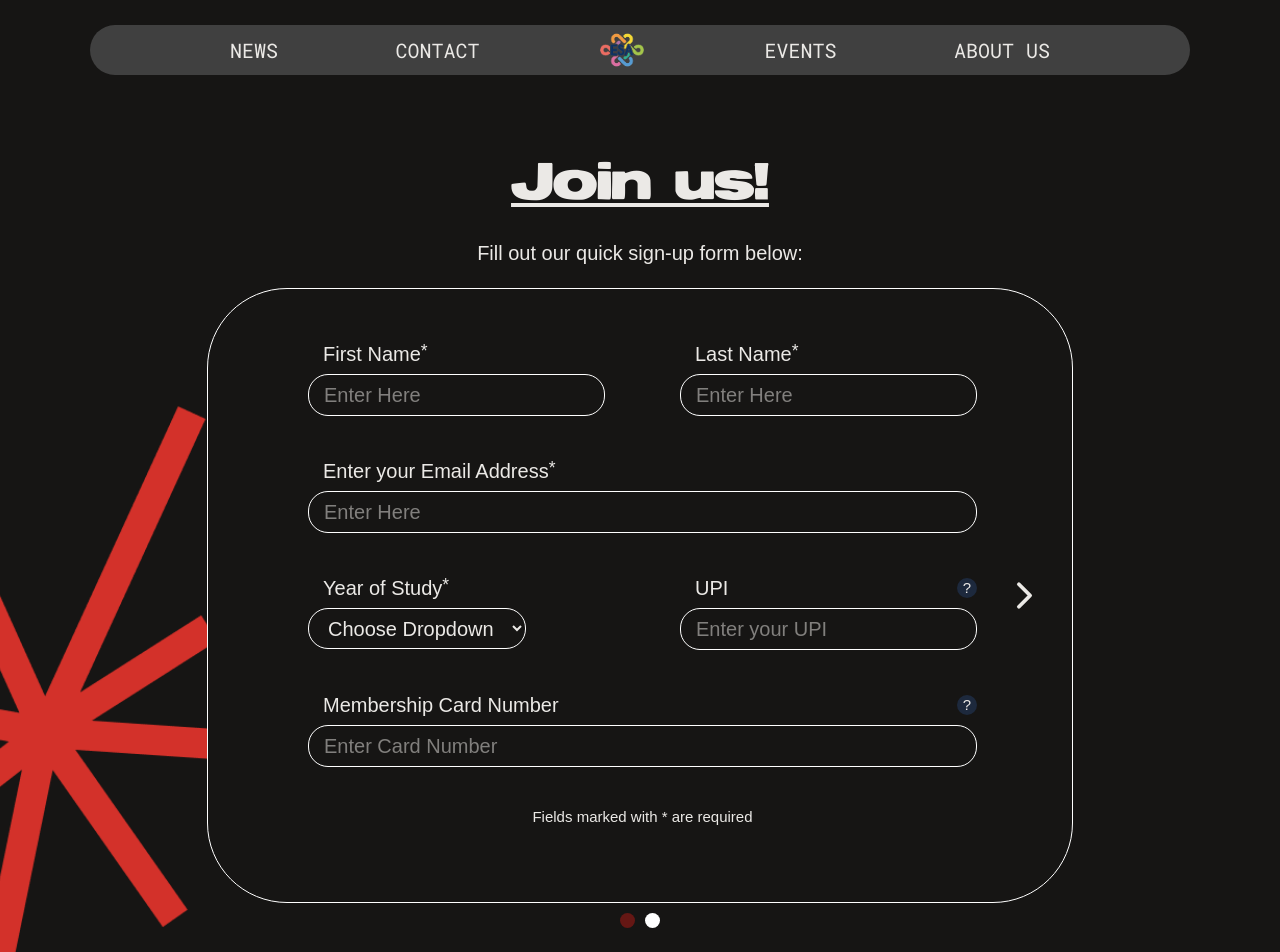
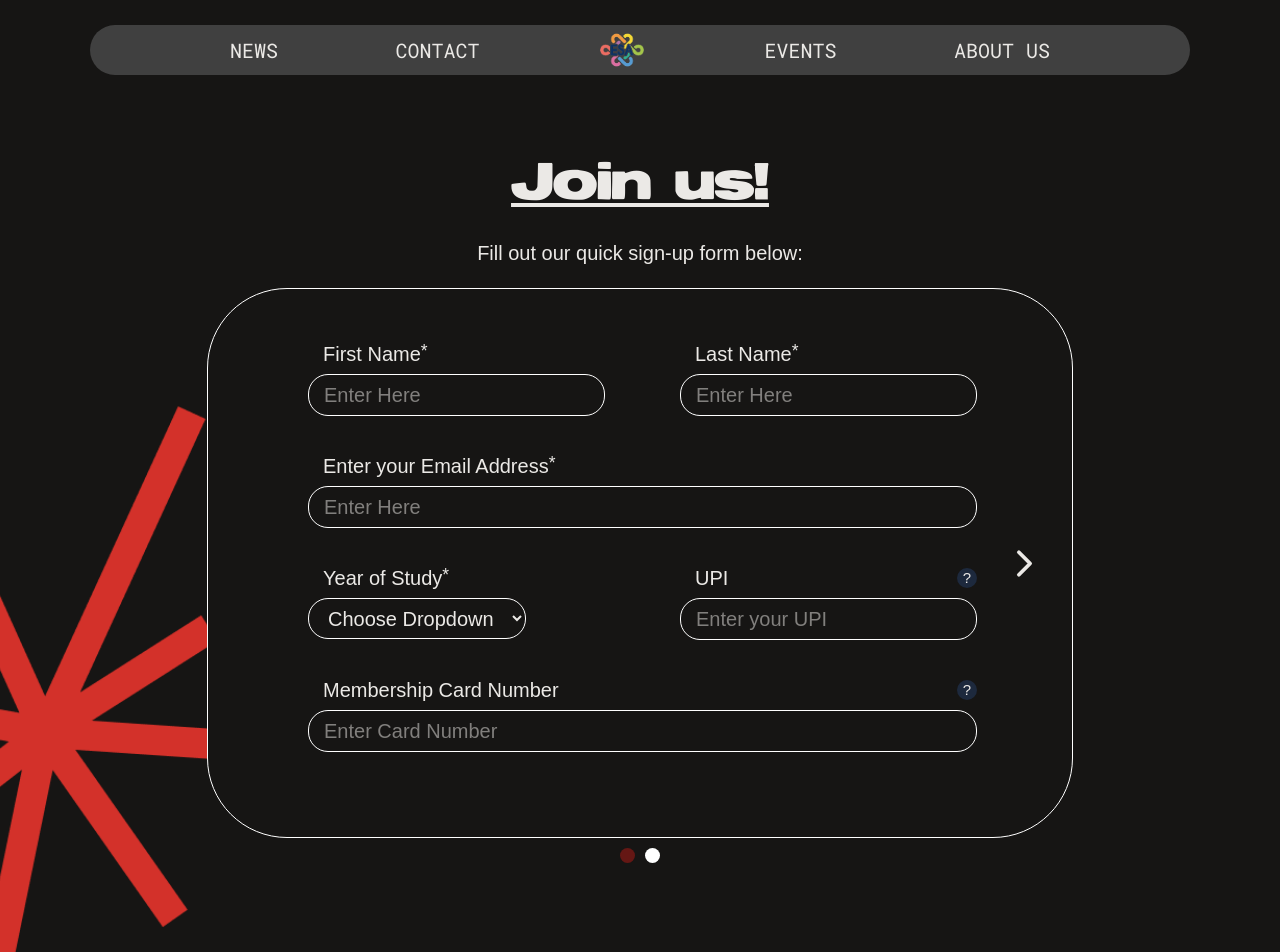
Before and after one commit to UoaWDCC/esa, a Next.js app: page /signup in a window 1280 px wide. Shown: the top 952 px of the page. Built offline with nearby package versions, Linux system fonts and the light colour scheme; a web font is replaced by a local one.

Commit message:
refinements

```diff
--- a/src/app/(frontend)/signup/_components/SignupForm.tsx
+++ b/src/app/(frontend)/signup/_components/SignupForm.tsx
@@ -163,9 +163,6 @@ export default function SignupForm() {
                                     showTooltip={true}
                                     tooltip='Put "0" if it has not been given to you - we will get in touch!'
                                 />
-                                <p className="text-xs mb-5 mx-auto">
-                                    Fields marked with * are required
-                                </p>
                             </div>
 
                             <div className="flex justify-end items-center pl-2 md:pl-5">
@@ -256,9 +253,6 @@ export default function SignupForm() {
                                     className="w-full placeholder:text-gray"
                                     rows={1}
                                 />
-                                <p className="text-xs mb-5 mx-auto">
-                                    Fields marked with * are required
-                                </p>
                                 <Button
                                     type="submit"
                                     className="w-fit mx-auto flex items-center gap-x-2 select-none z-10"
--- a/src/components/ui/FormInput.tsx
+++ b/src/components/ui/FormInput.tsx
@@ -17,7 +17,7 @@ const FormInput = forwardRef<HTMLInputElement, FormInputProps>(
     ({ label, placeholder, error, className, tooltip, showTooltip, required, ...rest }, ref) => {
         const [isHovered, setIsHovered] = useState(false);
         return (
-            <div className="mb-8">
+            <div className="mb-2">
                 {/* Parent flex row for Label and Tooltip */}
                 <div className="flex items-center pl-3 mb-1">
                     {/* Label Element with Error Asterisk */}
@@ -61,6 +61,15 @@ const FormInput = forwardRef<HTMLInputElement, FormInputProps>(
                     )}
                     {...rest}
                 />
+
+                <p
+                    className={cn(
+                        'text-sm px-3 transition-all duration-200 h-5',
+                        error ? 'text-red-500 visible' : 'invisible',
+                    )}
+                >
+                    {error?.message}
+                </p>
             </div>
         );
     },
--- a/src/components/ui/FormSelect.tsx
+++ b/src/components/ui/FormSelect.tsx
@@ -22,7 +22,7 @@ const FormSelect = forwardRef<HTMLSelectElement, FormSelectProps>(
     ) => {
         const [isHovered, setIsHovered] = useState(false);
         return (
-            <div className="mb-8">
+            <div className="mb-2">
                 {/* Parent flex row for Label and Tooltip */}
                 <div className="flex items-center pl-3 mb-1">
                     {/* Label Element with Error Asterisk */}
@@ -77,6 +77,14 @@ const FormSelect = forwardRef<HTMLSelectElement, FormSelectProps>(
                         </option>
                     ))}
                 </select>
+                <p
+                    className={cn(
+                        'text-sm px-3 transition-all duration-200 h-5',
+                        error ? 'text-red-500 visible' : 'invisible',
+                    )}
+                >
+                    {error?.message}
+                </p>
             </div>
         );
     },
```
